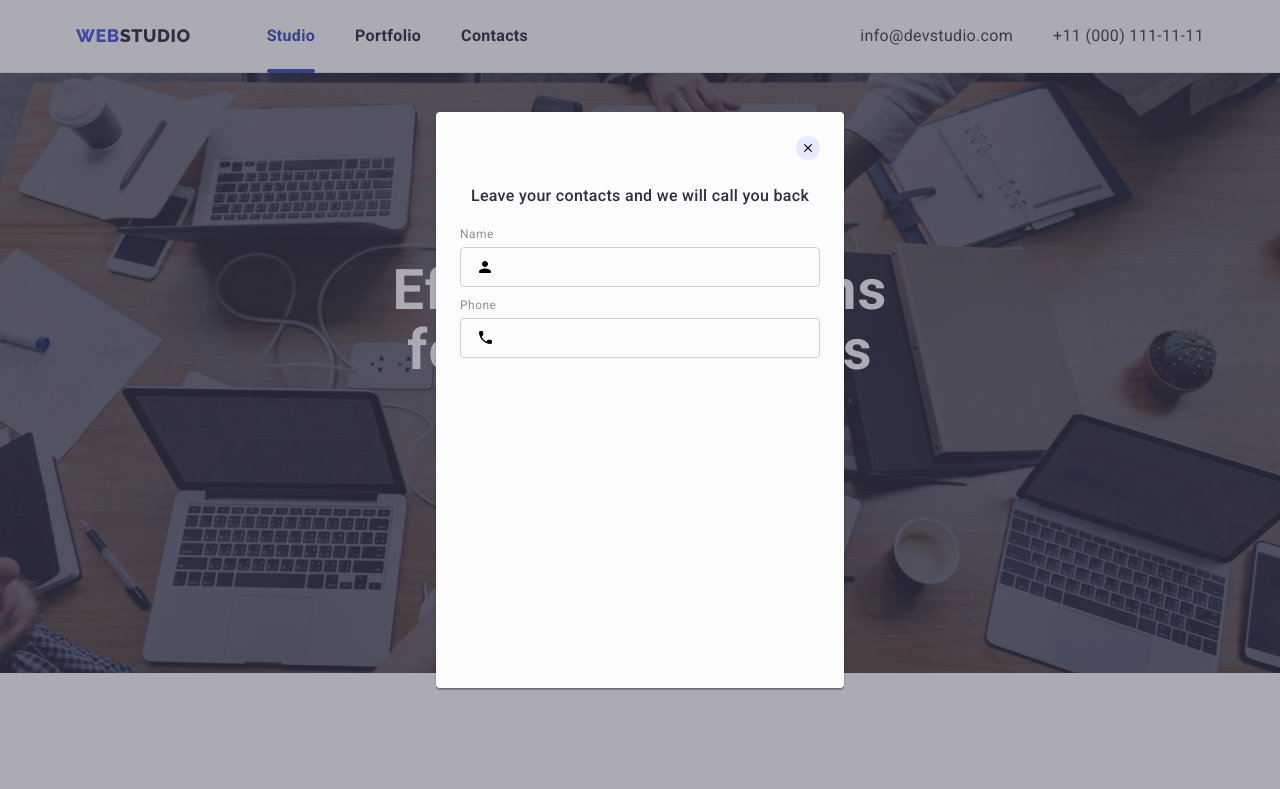
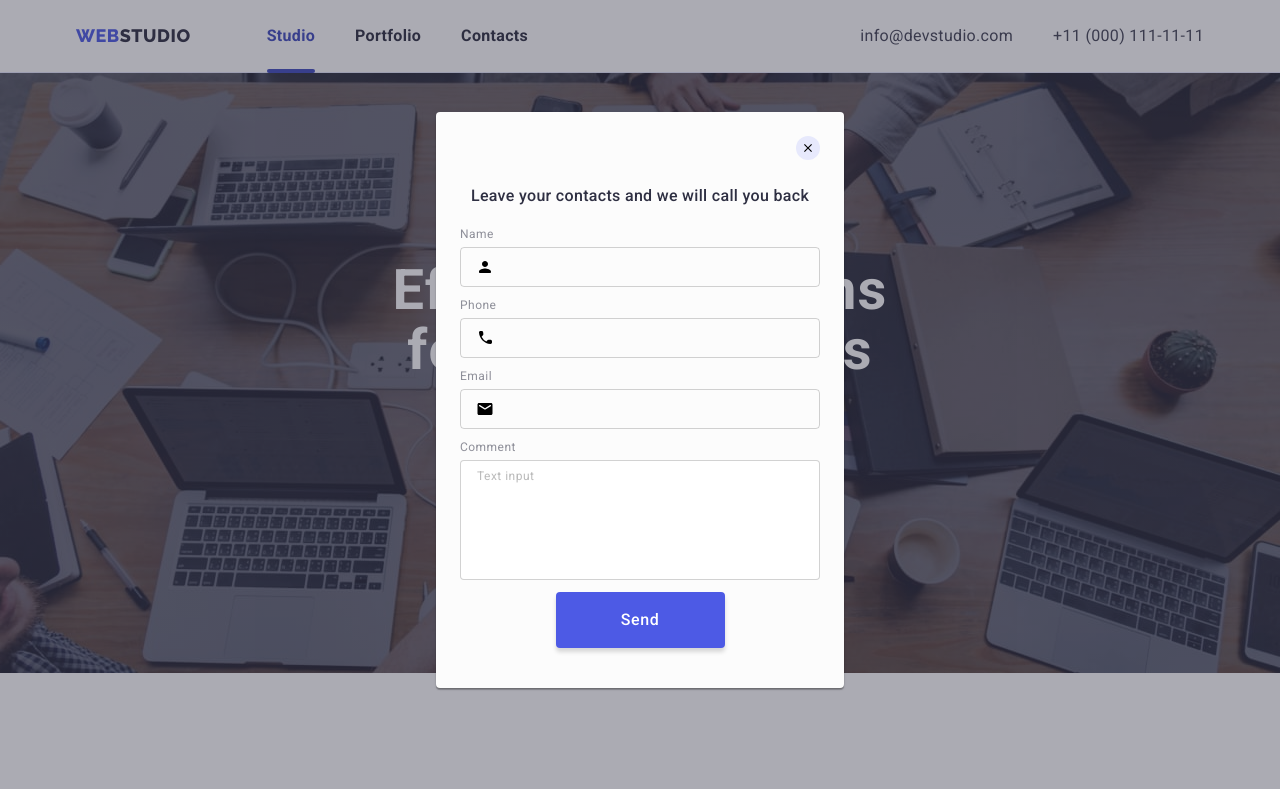
Before and after one commit to DorianGray0/goit-markup-hw-06, a plain HTML site: page index.html in a window 1280 px wide. Shown: the top 789 px of the page. Drawn offline with nearby package versions, Linux system fonts and the light colour scheme.

Commit message:
test modal input

```diff
--- a/css/styles.css
+++ b/css/styles.css
@@ -763,6 +763,11 @@ button {
 .modal-form {
 }
 
+.modal-field {
+  display: block;
+  margin-bottom: 8px;
+}
+
 .input-text {
   display: inline-block;
   margin-bottom: 4px;
@@ -781,7 +786,6 @@ button {
 .modal-input {
   width: 100%;
   height: 40px;
-  padding: 0;
   padding-left: 38px;
 
   background-color: transparent;
@@ -792,7 +796,8 @@ button {
   transition: border-color 250ms var(--cubic-bezier-main);
 }
 
-.modal-input:focus {
+.modal-input:focus,
+.comment-text:focus {
   border-color: var(--color-accent);
 }
 
@@ -809,7 +814,53 @@ button {
   fill: var(--color-accent);
 }
 
-.modal-field {
-  display: block;
-  margin-bottom: 8px;
+.modal-input:not(:focus):not(:placeholder-shown):valid {
+  background-color: rgba(0, 128, 0, 0.314);
 }
+
+.modal-input:not(:focus):not(:placeholder-shown):invalid {
+  background-color: rgba(206, 105, 17, 0.314);
+}
+
+.comment-text {
+  resize: none;
+  width: 100%;
+  height: 120px;
+  padding: 8px 16px;
+
+  border: 1px solid rgba(33, 33, 33, 0.2);
+  border-radius: 4px;
+
+  outline: transparent;
+}
+
+.comment-text::placeholder {
+  font-weight: 400;
+  font-size: 12px;
+  line-height: 1.33;
+  letter-spacing: 0.04em;
+  color: rgba(117, 117, 117, 0.5);
+}
+
+.form-button {
+  width: 169px;
+  height: 56px;
+  padding: 0;
+
+  font-weight: 500;
+  line-height: 1.5;
+  letter-spacing: 0.04em;
+
+  color: var(--first-background-color);
+
+  background: var(--color-accent);
+  box-shadow: 0px 4px 4px rgba(0, 0, 0, 0.15);
+  border-radius: 4px;
+  border-color: transparent;
+}
+
+.modal-button-wrap {
+  display: flex;
+  align-items: center;
+  justify-content: center;
+}
--- a/index.html
+++ b/index.html
@@ -421,7 +421,7 @@
           <label class="modal-field"
             ><span class="input-text">Name</span>
             <span class="input-wrap">
-              <input type="text" name="user-name" class="modal-input" required />
+              <input type="text" name="user-name" placeholder=" " class="modal-input" required />
               <svg class="input-icon" width="18" height="24">
                 <use href="./images/icons.svg#icon-person-black"></use>
               </svg>
@@ -431,11 +431,42 @@
           <div class="modal-field">
             <label for="user-phone" class="input-text">Phone</label>
             <div class="input-wrap">
-              <input type="tel" name="user-phone" class="modal-input" id="user-phone" required />
+              <input
+                type="tel"
+                name="user-phone"
+                placeholder=" "
+                class="modal-input"
+                id="user-phone"
+                required
+              />
               <svg class="input-icon" width="18" height="24">
                 <use href="./images/icons.svg#icon-phone-black"></use>
               </svg>
             </div>
+          </div>
+
+          <label class="modal-field"
+            ><span class="input-text">Email</span>
+            <span class="input-wrap"
+              ><input name="mail" type="email" placeholder=" " class="modal-input" />
+              <svg class="input-icon" width="18" height="24">
+                <use href="./images/icons.svg#icon-email-black"></use>
+              </svg>
+            </span>
+          </label>
+
+          <div class="modal-field">
+            <label class="input-text" for="comment">Comment</label>
+            <textarea
+              name="comment"
+              id="comment"
+              class="comment-text"
+              placeholder="Text input"
+            ></textarea>
+          </div>
+
+          <div class="modal-button-wrap">
+            <button class="form-button" type="submit">Send</button>
           </div>
         </form>
       </div>
```
